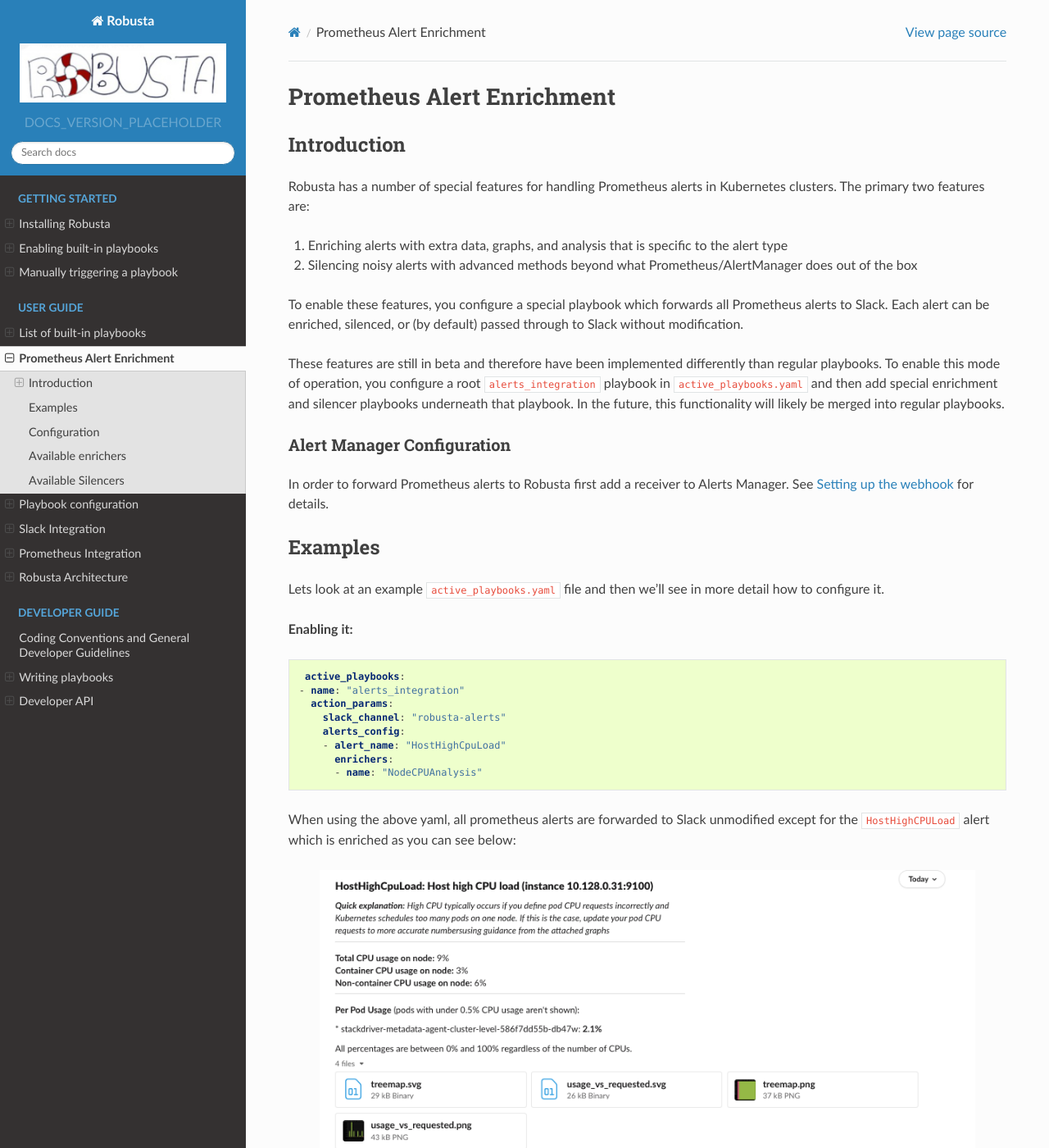
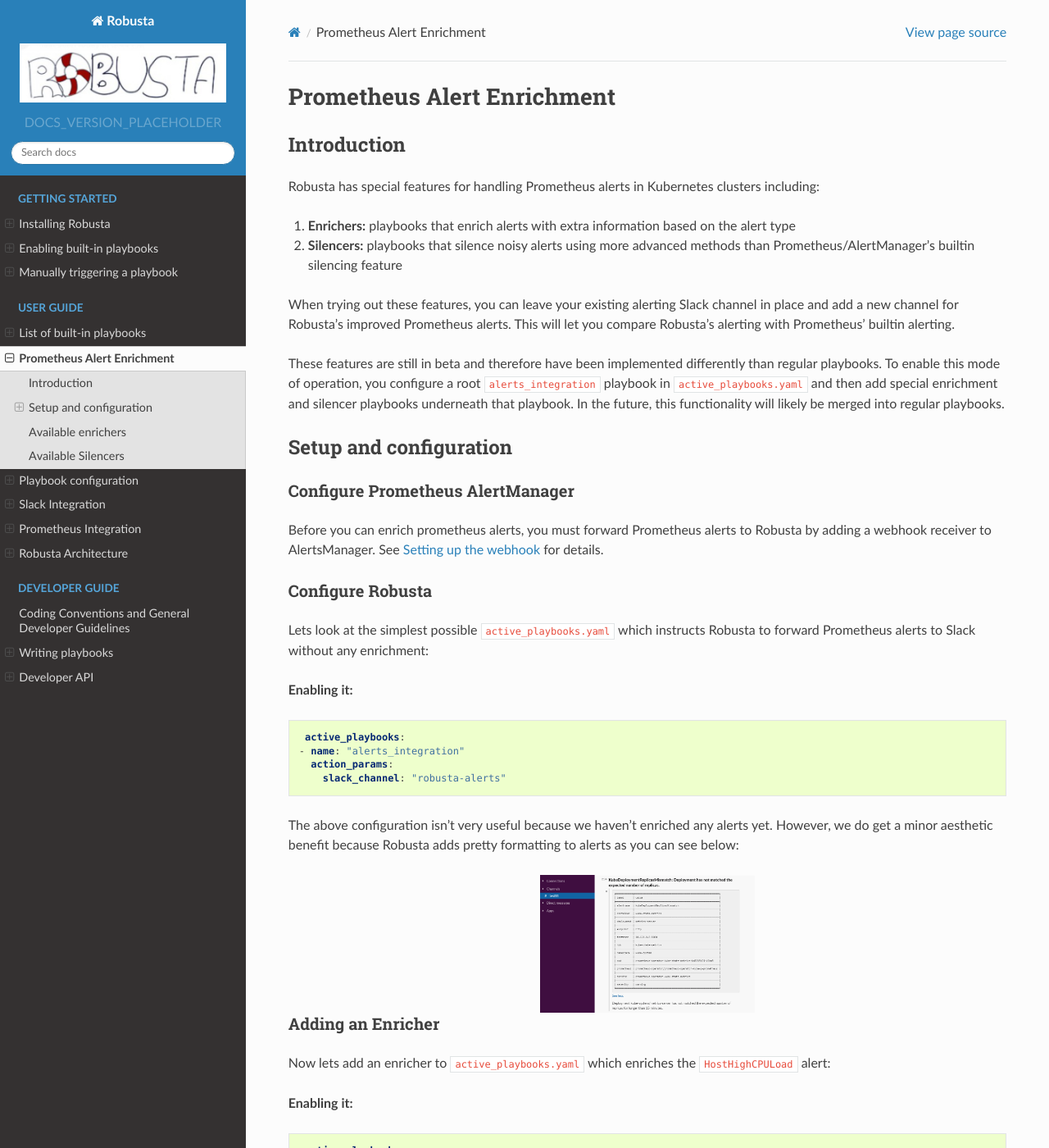
Before and after one commit to robusta-dev/robusta, a Sphinx documentation site: the page built from docs/user-guide/alerts.rst, in a window 1280 px wide and 1400 px high. Shown: the whole window at 82% size. Built offline with Sphinx 7.4.7 and the Read the Docs theme 2.0.0, drawn with Linux system fonts in a browser that asks for light colours; some of the changed text lies outside the part shown.

Commit message:
add two new alert enrichers, change default_enricher(s) to list, and update docs
try try out the new features add the following to your active_playbooks.yaml:

  - name: "alerts_integration"
    action_params:
      slack_channel: "your_channel"
      default_enrichers:
        - name: "AlertDefaults"
        - name: "GraphEnricher"
        - name: "StackOverflowEnricher"

```diff
--- a/docs/user-guide/alerts.rst
+++ b/docs/user-guide/alerts.rst
@@ -5,25 +5,49 @@
 
 Introduction
 ^^^^^^^^^^^^^^^
-Robusta has a number of special features for handling Prometheus alerts in Kubernetes clusters. The primary two features are:
+Robusta has special features for handling Prometheus alerts in Kubernetes clusters including:
 
-1. Enriching alerts with extra data, graphs, and analysis that is specific to the alert type
-2. Silencing noisy alerts with advanced methods beyond what Prometheus/AlertManager does out of the box
+1. **Enrichers:** playbooks that enrich alerts with extra information based on the alert type
+2. **Silencers:** playbooks that silence noisy alerts using more advanced methods than Prometheus/AlertManager's builtin silencing feature
 
-To enable these features, you configure a special playbook which forwards all Prometheus alerts to Slack. Each alert can be
-enriched, silenced, or (by default) passed through to Slack without modification.
+When trying out these features, you can leave your existing alerting Slack channel in place and add a new channel for Robusta's improved Prometheus alerts.
+This will let you compare Robusta's alerting with Prometheus' builtin alerting.
 
 These features are still in beta and therefore have been implemented differently than regular playbooks. To enable this mode
 of operation, you configure a root ``alerts_integration`` playbook in ``active_playbooks.yaml`` and then add special enrichment
 and silencer playbooks underneath that playbook. In the future, this functionality will likely be merged into regular playbooks.
 
-Alert Manager Configuration
----------------------
-In order to forward Prometheus alerts to Robusta first add a receiver to Alerts Manager. See :ref:`Setting up the webhook` for details.
+Setup and configuration
+^^^^^^^^^^^^^^^^^^^^^^^^^^
 
-Examples
-^^^^^^^^^^
-Lets look at an example ``active_playbooks.yaml`` file and then we'll see in more detail how to configure it.
+Configure Prometheus AlertManager
+----------------------------------
+Before you can enrich prometheus alerts, you must forward Prometheus alerts to Robusta by adding a webhook receiver to AlertsManager.
+See :ref:`Setting up the webhook` for details.
+
+Configure Robusta
+------------------------------
+Lets look at the simplest possible ``active_playbooks.yaml`` which instructs Robusta to forward Prometheus alerts to Slack without any enrichment:
+
+| **Enabling it:**
+
+.. code-block:: yaml
+
+   active_playbooks:
+  - name: "alerts_integration"
+    action_params:
+      slack_channel: "robusta-alerts"
+
+The above configuration isn't very useful because we haven't enriched any alerts yet.
+However, we do get a minor aesthetic benefit because Robusta adds pretty formatting to alerts as you can see below:
+
+.. image:: /images/default-slack-enrichment.png
+  :width: 30 %
+  :align: center
+
+Adding an Enricher
+-------------------
+Now lets add an enricher to ``active_playbooks.yaml`` which enriches the ``HostHighCPULoad`` alert:
 
 | **Enabling it:**
 
@@ -37,25 +61,29 @@
       - alert_name: "HostHighCpuLoad"
         enrichers:
         - name: "NodeCPUAnalysis"
+        - name: "AlertDefaults"
 
 
 When using the above yaml, all prometheus alerts are forwarded to Slack unmodified except for the ``HostHighCPULoad``
-alert which is enriched as you can see below:
+alert which is enriched as you can see below.
+
+Note that adding an enricher to a specific alert always replaces the default enricher which is called ``AlertDefaults``.
+Therefore, in the above example, we explicitly added back the ``AlertDefaults`` enricher to use both the default alert message and the enrichment.
 
 .. image:: /images/node-cpu-alerts-enrichment.png
-  :width: 800
-  :align: center
+  :width: 30 %
   :alt: Analysis of node cpu usage, breakdown by pods
+.. image:: /images/node-cpu-treemap.svg
+    :width: 30 %
+.. image:: /images/node-cpu-usage-vs-request.svg
+    :width: 30 %
 
-.. image:: /images/node-cpu-treemap.svg
-    :width: 40 %
-.. image:: /images/node-cpu-usage-vs-request.svg
-    :width: 40 %
+Make sure to check out the full list of enrichers to see what you can add.
 
-Configuration
-^^^^^^^^^^^^^
+Setting the default enricher
+------------------------------
 
-Here is a more advanced example which shows all the functionality supported:
+You can change the default enricher(s) for all alerts using the ``default_enrichers`` parameter.
 
 .. code-block:: yaml
 
@@ -63,7 +91,40 @@
   - name: "alerts_integration"
     action_params:
       slack_channel: "robusta-alerts"
-      default_enricher: "AlertDefaults"
+      default_enrichers:
+        - name: "AlertDefaults"
+
+Adding a Silencer
+-----------------
+Now lets look at an example ``active_playbooks.yaml`` which silences KubePodCrashLooping alerts in the first ten minutes after a node (re)starts:
+
+| **Enabling it:**
+
+.. code-block:: yaml
+
+   active_playbooks:
+  - name: "alerts_integration"
+    action_params:
+      slack_channel: "robusta-alerts"
+      alerts_config:
+      - alert_name: "KubePodCrashLooping"
+        silencers:
+        - name: "NodeRestartSilencer"
+          params:
+            post_restart_silence: 600 # seconds
+
+Full example
+----------------
+Here is an example which shows all the features discussed above working together:
+
+.. code-block:: yaml
+
+   active_playbooks:
+  - name: "alerts_integration"
+    action_params:
+      slack_channel: "robusta-alerts"
+      default_enrichers:
+        - name: "AlertDefaults"
       alerts_config:
       - alert_name: "HostHighCpuLoad"
         enrichers:
@@ -78,19 +139,20 @@
           params:
             post_restart_silence: 600 # seconds
 
-A few explanations:
-
-1. Adding an enricher to a specific alert will replace the default enricher. In case you want both, explicitly add the ``AlertDefaults`` enricher as well.
-
-2. In order to add custom enrichment to **all** alerts, you can specify the ``default_enricher`` parameter in the yaml. This is optional and if defined overrides the builtin default
-
 Available enrichers
 ^^^^^^^^^^^^^^^^^^^^^^^^^^
 
+**AlertDefaults:** send the alert message and labels to Slack
+
 **NodeCPUAnalysis:** provide deep analysis of node cpu usage
+
+**GraphEnricher:** display a graph of the Prometheus query which triggered the alert
+
+**StackOverflowEnricher:** add a button in Slack to search for the alert name on StackOverflow
 
 Available Silencers
 ^^^^^^^^^^^^^^^^^^^^^^^^^^
 
 **NodeRestartSilencer:** After a node is restarted, silence alerts for pods running on it.
+
 | params: post_restart_silence, (seconds), default to 300
```
Also changed, not shown: CHANGELOG.md (added, +26 -0 lines), docs/images/default-slack-enrichment.png (added), 1 other file.
